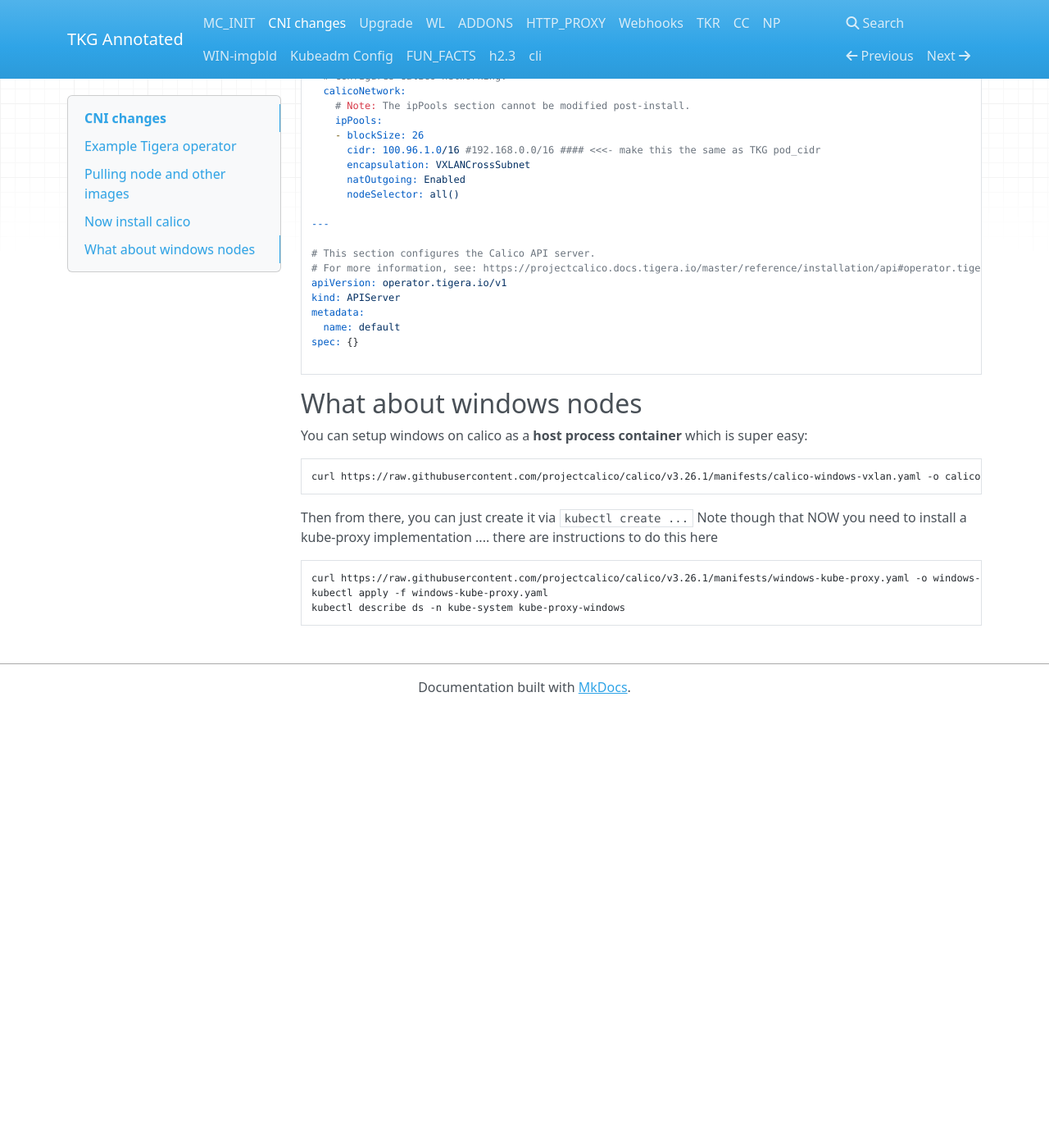
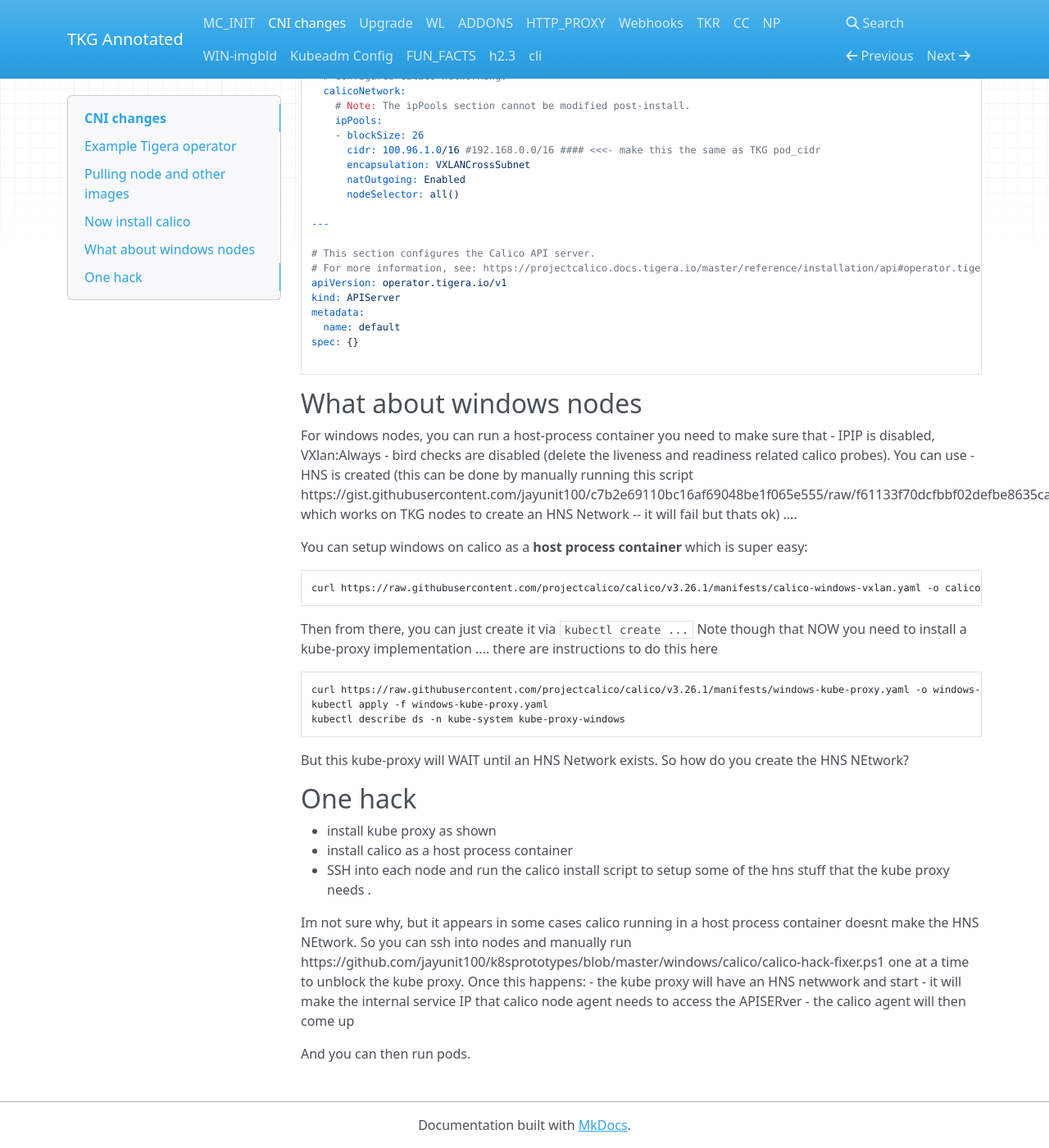
Before and after one commit to jayunit100/tanzu-install-annotated, an MkDocs documentation site: the page built from docs/cni.md, in a window 1280 px wide and 1400 px high, scrolled down 1407 px. Shown: the whole window at 82% size. Built offline with MkDocs 1.6.1, drawn with Linux system fonts in a browser that asks for light colours; nearby versions of some CDN libraries; before the commit the page ends 2273 px from its top, so only the background shows below that.

Commit message:
Update cni.md

````diff
--- a/docs/cni.md
+++ b/docs/cni.md
@@ -93,6 +93,11 @@ spec: {}
 
 ## What about windows nodes
 
+For windows nodes, you can run a host-process container you need to make sure that
+- IPIP is disabled, VXlan:Always
+- bird checks are disabled (delete the liveness and readiness related calico probes).  You can use
+- HNS is created (this can be done by manually running this script https://gist.githubusercontent.com/jayunit100/c7b2e69110bc16af69048be1f065e555/raw/f61133f70dcfbbf02defbe8635ca4c4eaa72e6e6/gistfile1.txt which works on TKG nodes to create an HNS Network -- it will fail but thats ok) ....
+
 You can setup windows on calico as a **host process container** which is super easy:
 
 ```
@@ -106,3 +111,19 @@ curl https://raw.githubusercontent.com/projectcalico/calico/v3.26.1/manifests/wi
 kubectl apply -f windows-kube-proxy.yaml
 kubectl describe ds -n kube-system kube-proxy-windows
 ```
+But this kube-proxy will WAIT until an HNS Network exists.  So how do you create the HNS NEtwork?
+
+## One hack
+
+- install kube proxy as shown
+- install calico as a host process container
+- SSH into each node and run the calico install script to setup some of the hns stuff that the kube proxy needs .
+
+Im not sure why, but it appears in some cases calico running in a host process container doesnt make the HNS NEtwork.  So you can
+ssh into nodes and manually run https://github.com/jayunit100/k8sprototypes/blob/master/windows/calico/calico-hack-fixer.ps1 one at a time
+to unblock the kube proxy.  Once this happens:
+- the kube proxy will have an HNS netwwork and start
+- it will make the internal service IP that calico node agent needs to access the APISERver
+- the calico agent will then come up
+
+  And you can then run pods.
````
